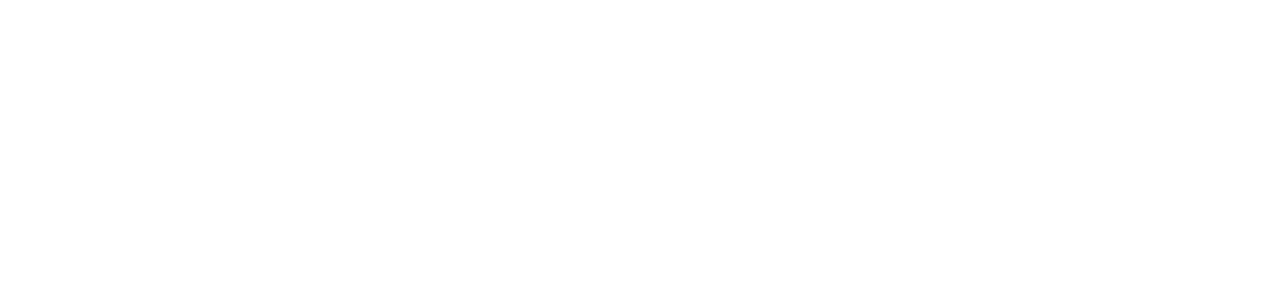
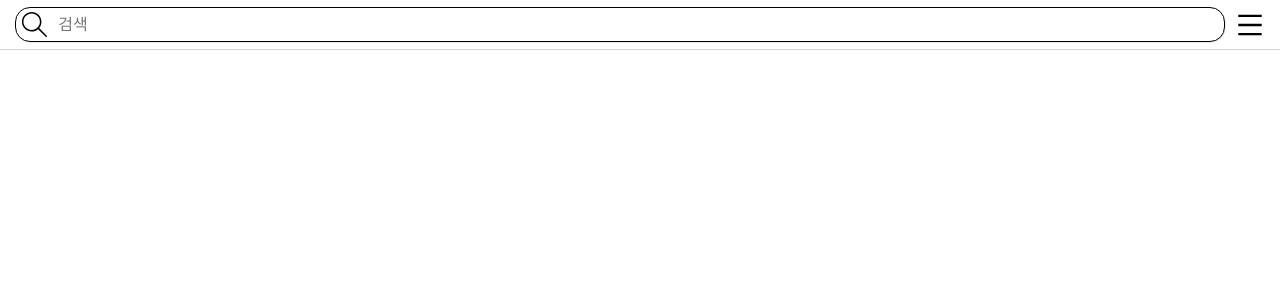
Before and after one commit to 2eejehoon/yourrealtrip, a React (Create React App) app in the folder client/: page / in a window 1280 px wide. Shown: the top 300 px of the page. Built offline with nearby package versions, Linux system fonts and the light colour scheme.

Commit message:
style: Searchbar

```diff
--- a/client/package.json
+++ b/client/package.json
@@ -10,6 +10,7 @@
     "axios": "^1.1.3",
     "react": "^18.2.0",
     "react-dom": "^18.2.0",
+    "react-icons": "^4.6.0",
     "react-router-dom": "^6.4.3",
     "react-scripts": "5.0.1",
     "recoil": "^0.7.6",
--- /dev/null
+++ b/client/src/components/Header/Header.js
@@ -0,0 +1,23 @@
+import styled from "styled-components";
+
+import Menu from "./Menu";
+import Searchbar from "./Searchbar";
+
+const Wrapper = styled.header`
+  display: flex;
+  justify-content: space-between;
+  align-items: center;
+  width: 100vw;
+  height: 50px;
+  border-bottom: solid 1px lightgray;
+  padding: 15px;
+`;
+
+export default function Header() {
+  return (
+    <Wrapper>
+      <Searchbar></Searchbar>
+      <Menu></Menu>
+    </Wrapper>
+  );
+}
--- /dev/null
+++ b/client/src/components/Header/Menu.js
@@ -0,0 +1,22 @@
+import styled from "styled-components";
+import { AiOutlineMenu } from "react-icons/ai";
+
+const MenuButton = styled.button`
+  padding: 0;
+  margin: 0;
+  background: none;
+  border: none;
+  display: flex;
+  justify-content: center;
+  align-items: center;
+`;
+
+export default function Menu() {
+  return (
+    <>
+      <MenuButton>
+        <AiOutlineMenu size={30} />
+      </MenuButton>
+    </>
+  );
+}
--- /dev/null
+++ b/client/src/components/Header/Searchbar.js
@@ -0,0 +1,35 @@
+import styled from "styled-components";
+import { SlMagnifier } from "react-icons/sl";
+
+const SearchContainer = styled.div`
+  width: calc(100vw - 70px);
+  height: 35px;
+  display: flex;
+  justify-content: space-around;
+  align-items: center;
+  border: solid;
+  border-width: 1.5px;
+  border-radius: 15px;
+  box-shadow: 0.5px 0.5px lightgray;
+`;
+
+const SearchInput = styled.input`
+  width: calc(100vw - 120px);
+  border: none;
+  font-size: 1em;
+
+  &:focus {
+    outline: none;
+  }
+`;
+
+export default function Searchbar() {
+  return (
+    <>
+      <SearchContainer>
+        <SlMagnifier size={25} />
+        <SearchInput placeholder="검색" />
+      </SearchContainer>
+    </>
+  );
+}
--- a/client/src/index.js
+++ b/client/src/index.js
@@ -1,10 +1,12 @@
 import React from "react";
 import ReactDOM from "react-dom/client";
 import App from "./App";
+import GlobalStyle from "./styles/Styles";
 
 const root = ReactDOM.createRoot(document.getElementById("root"));
 root.render(
   <React.StrictMode>
+    <GlobalStyle />
     <App />
   </React.StrictMode>
 );
--- a/client/src/pages/Home.js
+++ b/client/src/pages/Home.js
@@ -1,3 +1,9 @@
+import Header from "../components/Header/Header";
+
 export default function Home() {
-  return;
+  return (
+    <>
+      <Header></Header>
+    </>
+  );
 }
--- /dev/null
+++ b/client/src/styles/Styles.js
@@ -0,0 +1,11 @@
+import { createGlobalStyle } from "styled-components";
+
+const GlobalStyle = createGlobalStyle`
+    *, *::before, *::after {
+        box-sizing: border-box;
+        margin:0;
+        padding:0;
+    }
+`;
+
+export default GlobalStyle;
```
Also changed, not shown: client/src/components/Header/MenuModal.js (added), 2 other files (tests, documents, lock files or other folders).
